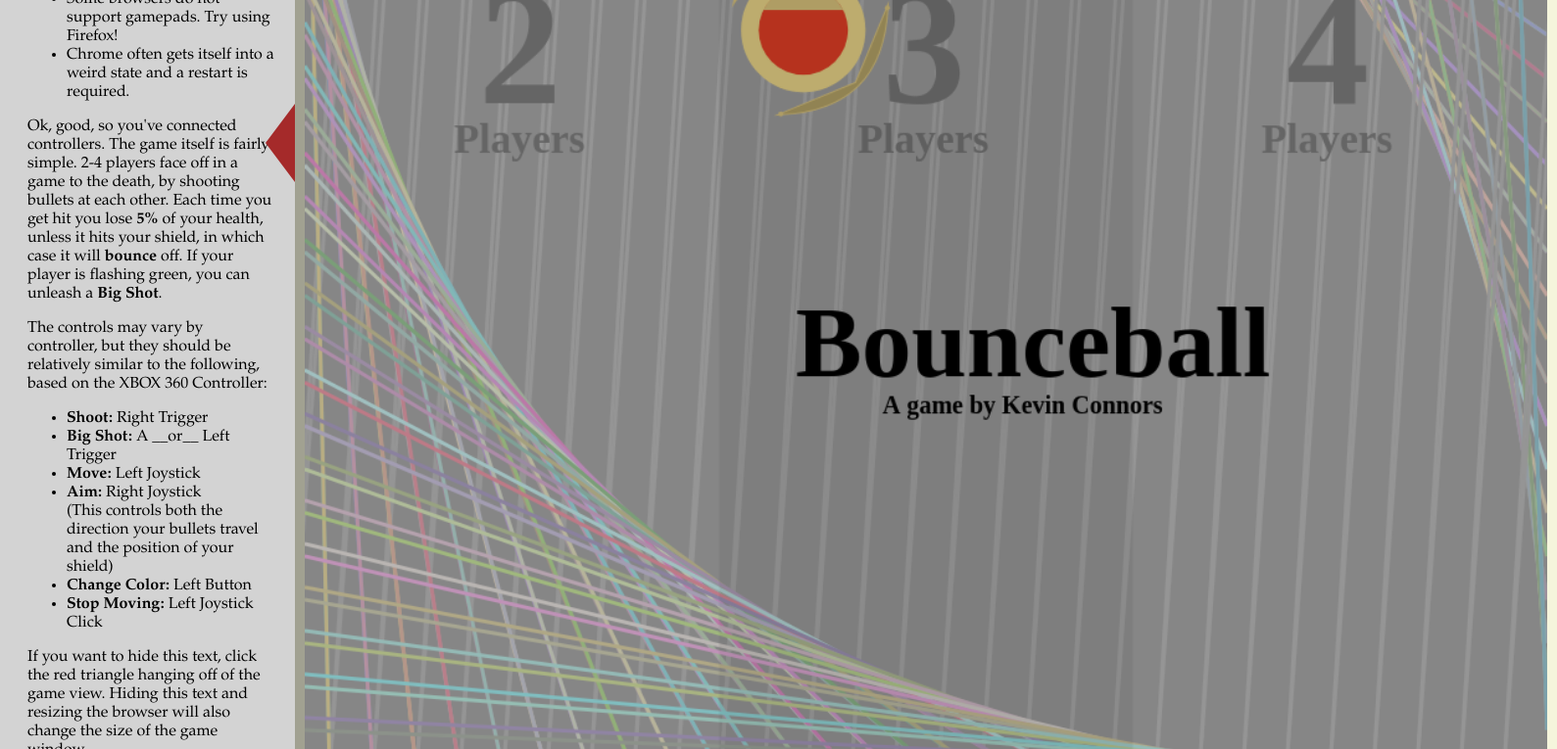
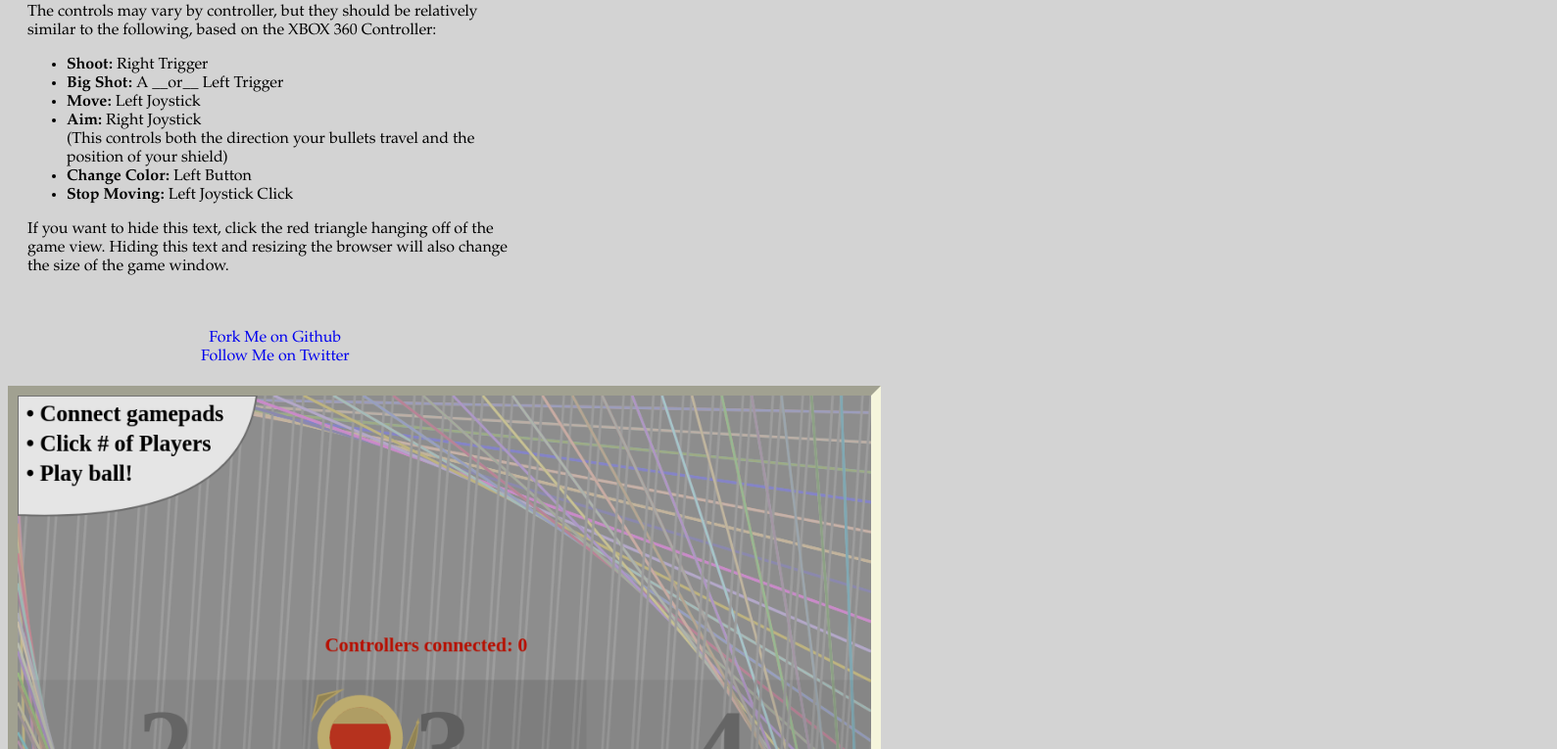
Before and after one commit to kevinforrestconnors/Bounceball, a plain HTML site: page index.html in a window 1280 px wide. Shown: the part 496-1261 px from the top of the page at 98% size, 1589 px wide, since content can reach past the window. Drawn offline with Linux system fonts and the light colour scheme.

Commit message:
text change in HTML

```diff
--- a/index.html
+++ b/index.html
@@ -18,7 +18,7 @@
             <h1>Bounceball</h1>
 
             <p class="intro">
-                Bounceball is a 2-4 player game that requires gamepads: in other words, controllers like ones used for the xBox or Playstation.<br><br>
+                Bounceball is a 2-4 player game that requires gamepads: in other words, controllers like ones used for the XBOX or Playstation.<br><br>
                 It also requires a browser that can interpret the controller input.  Firefox is recommended, but Chrome may also work.<br><br>
                 If your controllers are not being detected, try the following:
             </p>
@@ -52,6 +52,15 @@
                 If you want to hide this text, click the red triangle hanging off of the game view.  Hiding this text and resizing the browser will also change the size of the game window.
             </p>
 
+            <br>
+            <br>
+
+            <div class="links">
+                <a href="http://github.com/kevinforrestconnors/Bounceball">Fork Me on Github</a><br>
+                <a href="http://twitter.com">Follow Me on Twitter</a>
+            </div>
+
+
         </div>
 
         <div class="canvasLayers">
--- a/styles.css
+++ b/styles.css
@@ -1,5 +1,13 @@
 body {
     background-color: lightgray;
+}
+
+.links {
+    text-align: center;
+}
+
+.links a {
+    text-decoration: none;
 }
 
 .triangle-left {
@@ -63,7 +71,7 @@ canvas {
 
 .howToPlay {
     float: left;
-    width: 20%;
+    width: 40%;
     margin: 20px;
     font-family: Baskerville, "Baskerville Old Face", "Hoefler Text", Garamond, "Times New Roman", serif;
 }
```
